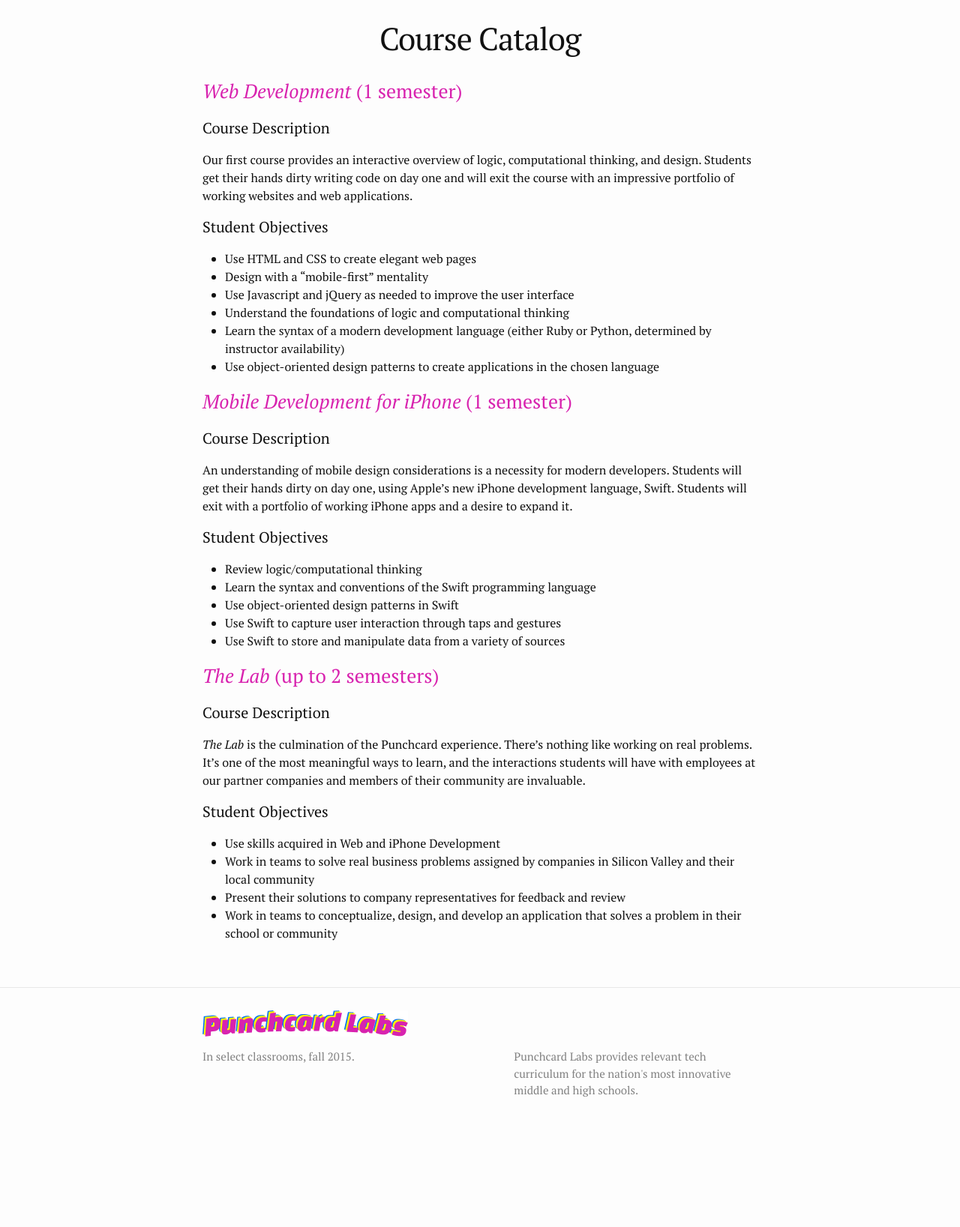
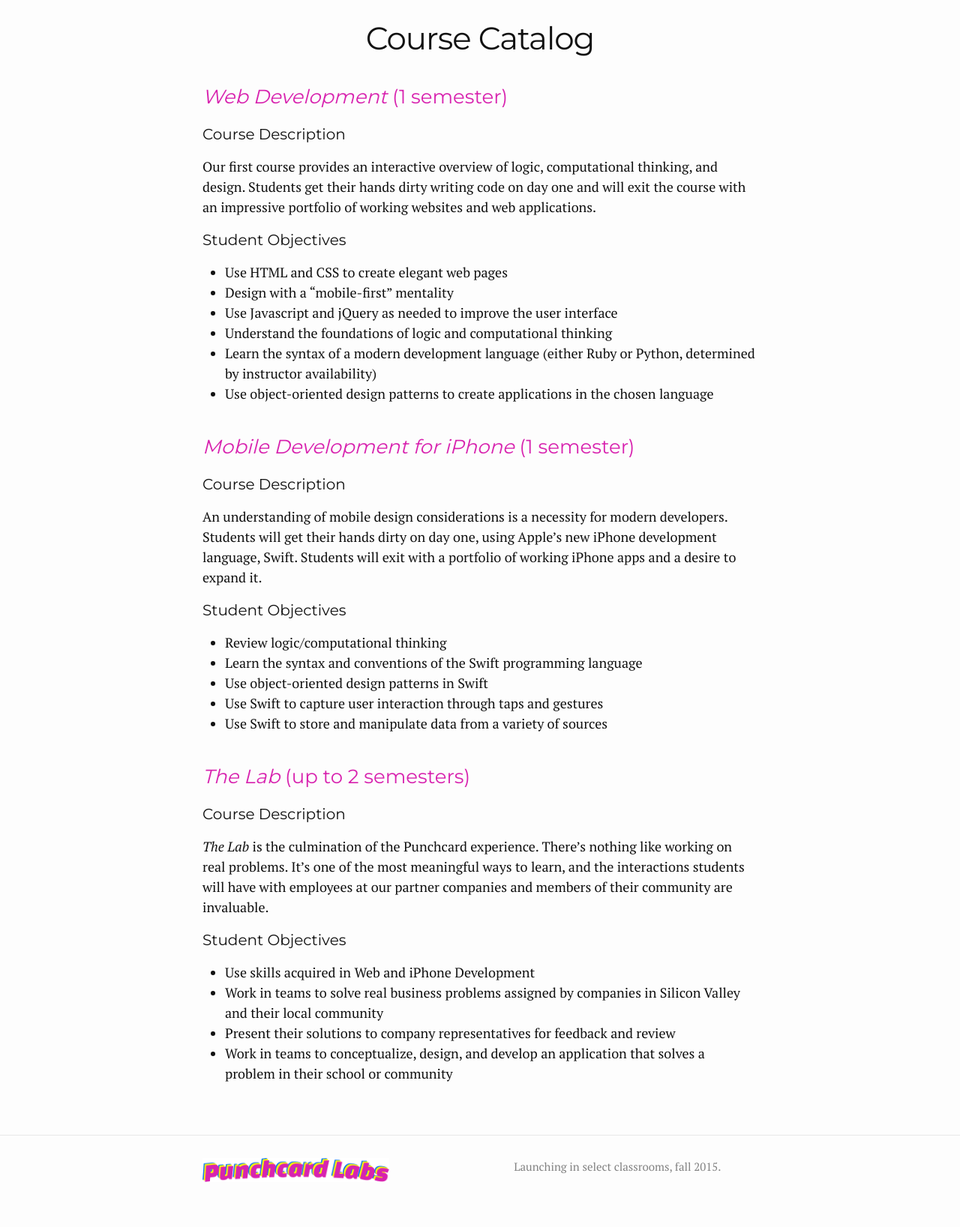
Before and after one commit to bdscott/pc-labs, a Jekyll site: the page built from courses.md, in a window 1280 px wide. Shown: the whole page at 75% size. Built offline with Jekyll 4.4.1, drawn with Linux system fonts in a browser that asks for light colours; before the commit the page ends 1526 px from its top, so only the background shows below that.

Commit message:
headlines to sans-serif, spacing between courses

```diff
--- a/_config.yml
+++ b/_config.yml
@@ -2,8 +2,8 @@
 title: Punchcard Labs
 # email: ben@arkansas.cf
 description: > # this means to ignore newlines until "baseurl:"
-  Punchcard Labs provides relevant tech curriculum for the nation's most innovative middle and high schools.
-baseurl: "/punchcard/" # the subpath of your site, e.g. /blog/
+  Launching in select classrooms, fall 2015.
+#baseurl: "/punchcard/" # the subpath of your site, e.g. /blog/
 url: "http://punchcardlabs.com" # the base hostname & protocol for your site
 # twitter_username: arkansasdotcf
 
--- a/_includes/footer.html
+++ b/_includes/footer.html
@@ -2,14 +2,9 @@
 
   <div class="wrapper">
 
-    <img src="{{ "/images/logo.png" | prepend: site.baseurl }}" id="footer-logo"/>
-
     <div class="footer-col-wrapper">
       <div class="footer-col  footer-col-1">
-        <ul class="contact-list">
-          <li>In select classrooms, fall 2015.</li>
-          <li><a href="mailto:{{ site.email }}">{{ site.email }}</a></li>
-        </ul>
+        <img src="{{ "/images/logo.png" | prepend: site.baseurl }}" id="footer-logo"/>
       </div>
 
       <div class="footer-col  footer-col-2">
--- a/_includes/head.html
+++ b/_includes/head.html
@@ -7,6 +7,7 @@
   <meta name="description" content="{% if page.excerpt %}{{ page.excerpt | strip_html | strip_newlines | truncate: 160 }}{% else %}{{ site.description }}{% endif %}">
 
   <link href='http://fonts.googleapis.com/css?family=PT+Serif:400,700,400italic' rel='stylesheet' type='text/css'>
+  <link href='http://fonts.googleapis.com/css?family=Montserrat:400,700' rel='stylesheet' type='text/css'>
   <link rel="stylesheet" href="{{ "/css/main.css" | prepend: site.baseurl }}">
   <link rel="canonical" href="{{ page.url | replace:'index.html','' | prepend: site.baseurl | prepend: site.url }}">
   <link rel="alternate" type="application/atom+xml" title="{{ site.title }}" href="{{ "/feed.xml" | prepend: site.baseurl | prepend: site.url }}" />
--- a/_sass/_base.scss
+++ b/_sass/_base.scss
@@ -80,6 +80,7 @@
  * Headings
  */
 h1, h2, h3, h4, h5, h6 {
+    font-family: 'Montserrat';
     font-weight: 300;
 }
 
@@ -170,6 +171,14 @@
     }
 }
 
+/**
+ * Course Catalog
+ */
+
+article.catalog-course {
+  margin: 38px 0;
+}
+
 
 
 /**
--- a/courses.md
+++ b/courses.md
@@ -3,6 +3,8 @@
 title: Course Catalog
 permalink: /courses/
 ---
+
+<article class="catalog-course" markdown="1">
 
 ### *Web Development* (1 semester)
 
@@ -18,6 +20,9 @@
 *	Learn the syntax of a modern development language (either Ruby or Python, determined by instructor availability)
 *	Use object-oriented design patterns to create applications in the chosen language
 
+</article>
+
+<article class="catalog-course" markdown="1">
 
 ### *Mobile Development for iPhone* (1 semester)
 
@@ -33,6 +38,9 @@
 * Use Swift to capture user interaction through taps and gestures
 * Use Swift to store and manipulate data from a variety of sources
 
+</article>
+
+<article class="catalog-course" markdown="1">
 
 ### *The Lab* (up to 2 semesters)
 
@@ -46,3 +54,5 @@
 *	Work in teams to solve real business problems assigned by companies in Silicon Valley and their local community
 *	Present their solutions to company representatives for feedback and review
 *	Work in teams to conceptualize, design, and develop an application that solves a problem in their school or community
+
+</article>
--- a/css/main.scss
+++ b/css/main.scss
@@ -7,7 +7,7 @@
 
 // Our variables
 $base-font-family: 'PT Serif', serif;
-$base-font-size:   16px;
+$base-font-size:   18px;
 $small-font-size:  $base-font-size * 0.875;
 $base-line-height: 1.5;
 
```
